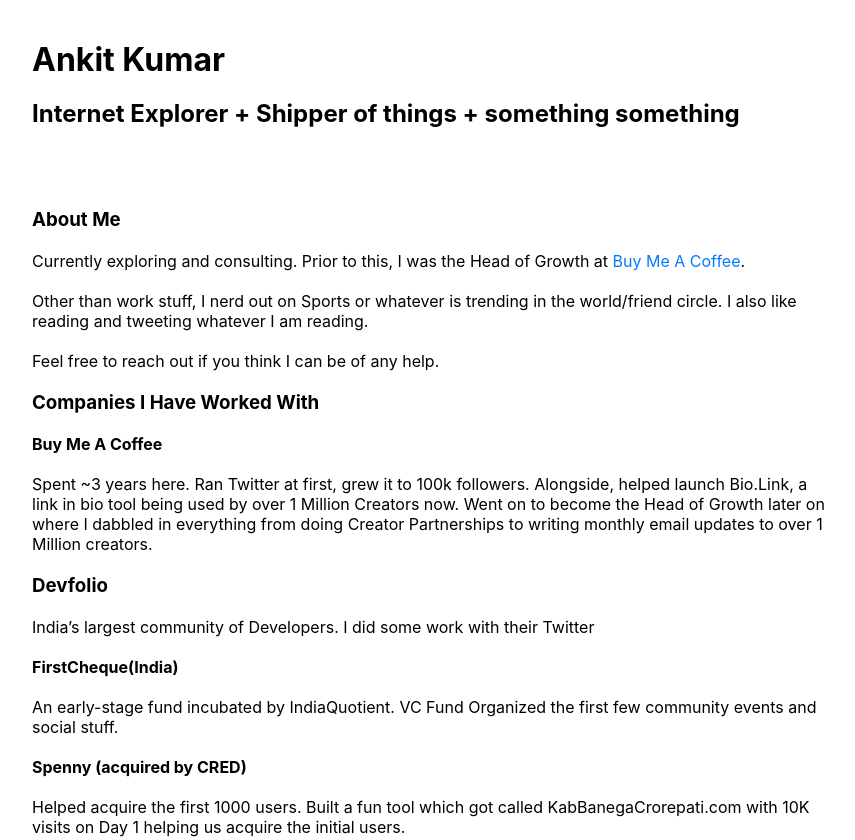
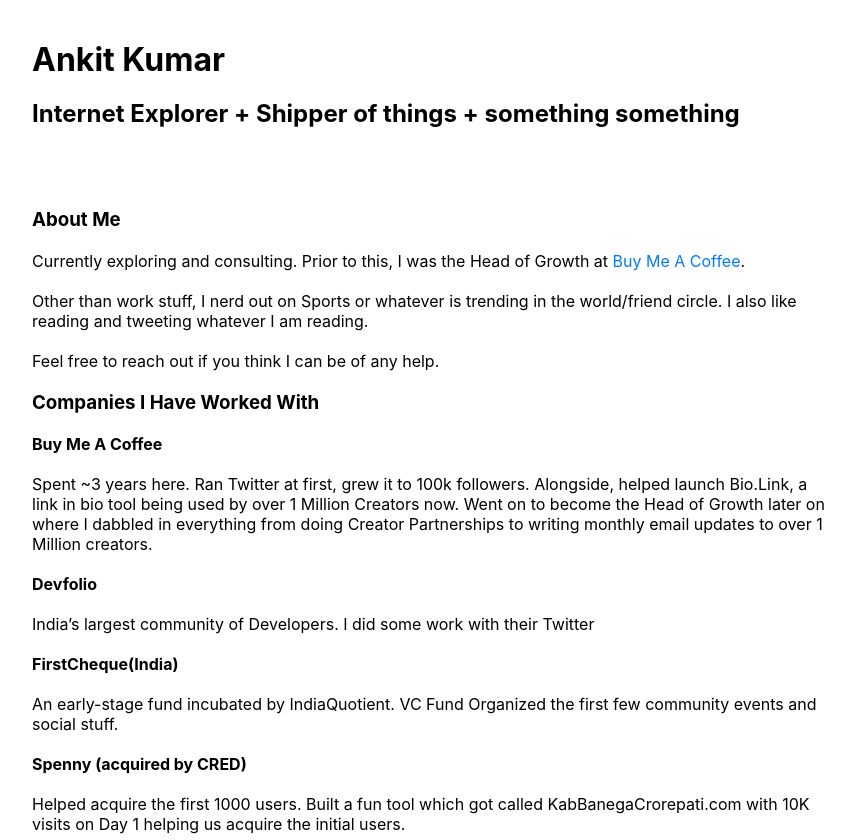
Before and after one commit to ankitkr0/personal, a plain HTML site: page index.html in a window 1280 px wide. Shown: the top 840 px of the page, without its empty margins (208-1063 px from the left). Drawn offline with Linux system fonts and the light colour scheme.

Commit message:
Update index.html

```diff
--- a/index.html
+++ b/index.html
@@ -21,7 +21,7 @@
         <h4>Buy Me A Coffee</h4>
         <p>Spent ~3 years here. Ran Twitter at first, grew it to 100k followers. Alongside, helped launch Bio.Link, a link in bio tool being used by over 1 Million Creators now. Went on to become the Head of Growth later on where I dabbled in everything from doing Creator Partnerships to writing monthly email updates to over 1 Million creators.</p>
           <div class="company">
-              <h3>Devfolio</h3>
+              <h4>Devfolio</h4>
               <p>India’s largest community of Developers. I did some work with their Twitter</p>
           </div>
           <div class="company">
```
